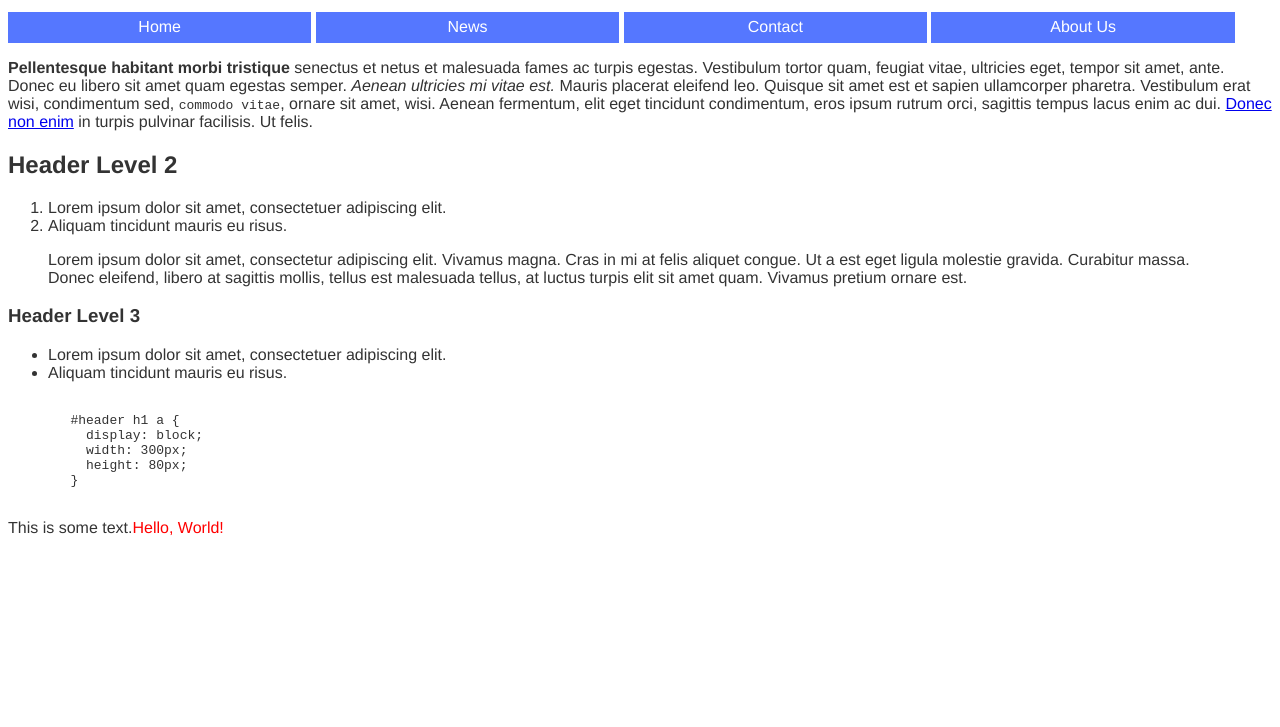
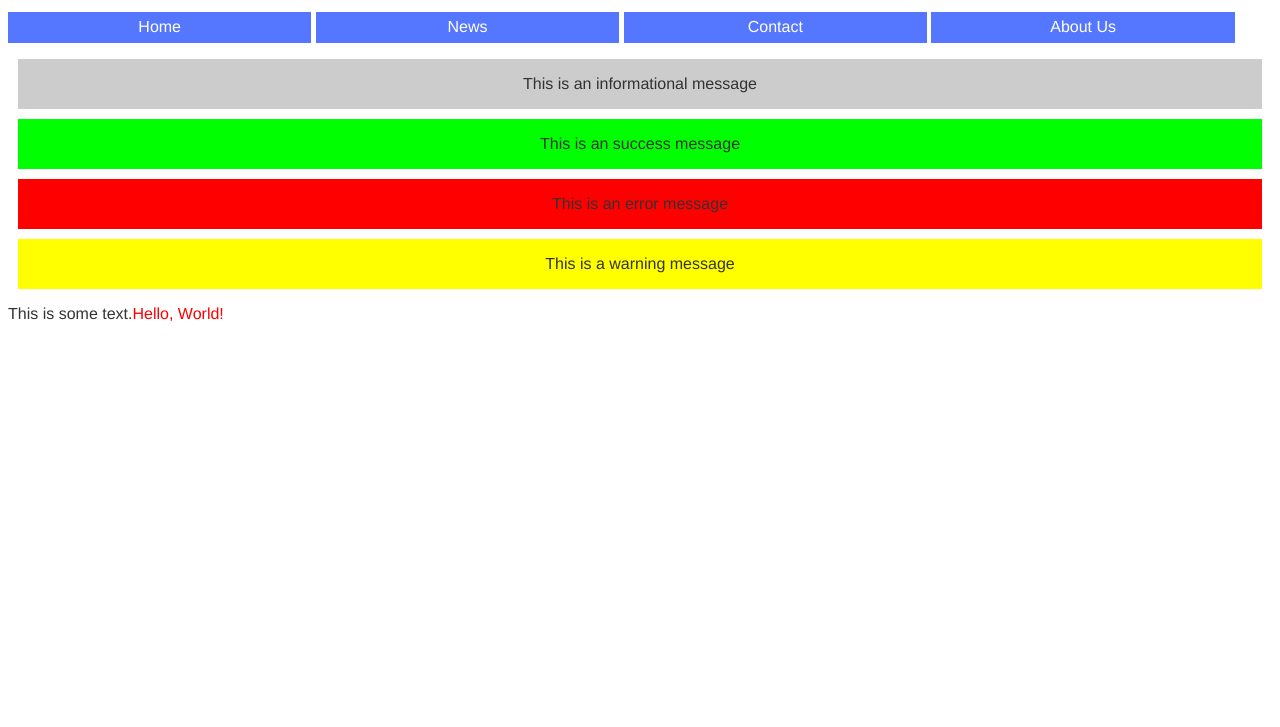
Before and after one commit to baggakunal/learning-sass, a plain HTML site: page index.html in a window 1280 px wide. Shown: the part 73-800 px from the top of the page. Drawn offline with Linux system fonts and the light colour scheme.

Commit message:
Understanding @extend directive

```diff
--- a/index.html
+++ b/index.html
@@ -7,7 +7,7 @@
     </head>
 
     <body>
-        <h1>HTML Ipsum Presents</h1>
+        <h1>Introduction to SASS</h1>
 
         <ul class="nav-bar">
             <li>Home</li>
@@ -16,44 +16,10 @@
             <li>About Us</li>
         </ul>
 
-        <p><strong>Pellentesque habitant morbi tristique</strong> senectus et netus et malesuada fames ac turpis
-            egestas.
-            Vestibulum tortor quam, feugiat vitae, ultricies eget, tempor sit amet, ante. Donec eu libero sit amet quam
-            egestas
-            semper. <em>Aenean ultricies mi vitae est.</em> Mauris placerat eleifend leo. Quisque sit amet est et sapien
-            ullamcorper pharetra. Vestibulum erat wisi, condimentum sed, <code>commodo vitae</code>, ornare sit amet,
-            wisi.
-            Aenean fermentum, elit eget tincidunt condimentum, eros ipsum rutrum orci, sagittis tempus lacus enim ac
-            dui. <a href="#">Donec non enim</a> in turpis pulvinar facilisis. Ut felis.</p>
-
-        <h2>Header Level 2</h2>
-
-        <ol>
-            <li>Lorem ipsum dolor sit amet, consectetuer adipiscing elit.</li>
-            <li>Aliquam tincidunt mauris eu risus.</li>
-        </ol>
-
-        <blockquote>
-            <p>Lorem ipsum dolor sit amet, consectetur adipiscing elit. Vivamus magna. Cras in mi at felis aliquet
-                congue. Ut a
-                est eget ligula molestie gravida. Curabitur massa. Donec eleifend, libero at sagittis mollis, tellus est
-                malesuada tellus, at luctus turpis elit sit amet quam. Vivamus pretium ornare est.</p>
-        </blockquote>
-
-        <h3>Header Level 3</h3>
-
-        <ul>
-            <li>Lorem ipsum dolor sit amet, consectetuer adipiscing elit.</li>
-            <li>Aliquam tincidunt mauris eu risus.</li>
-        </ul>
-
-        <pre><code>
-        #header h1 a {
-          display: block;
-          width: 300px;
-          height: 80px;
-        }
-        </code></pre>
+        <div class="info">This is an informational message</div>
+        <div class="success">This is an success message</div>
+        <div class="error">This is an error message</div>
+        <div class="warning">This is a warning message</div>
 
         <p><span class="some-text">This is some text.</span></p>
     </body>
--- a/styles.scss
+++ b/styles.scss
@@ -1,5 +1,6 @@
 @import './styles/variables';
 @import './styles/navigation';
+@import './styles/message';
 
 body {
     font: {
--- /dev/null
+++ b/styles/_message.scss
@@ -0,0 +1,29 @@
+@import 'variables';
+
+.message {
+    margin: 10px;
+    height: 50px;
+    line-height: 50px;
+    text-align: center;
+    vertical-align: middle;
+}
+
+.info {
+    @extend .message;
+    background-color: $grey;
+}
+
+.success {
+    @extend .message;
+    background-color: $green;
+}
+
+.error {
+    @extend .message;
+    background-color: $red;
+}
+
+.warning {
+    @extend .message;
+    background-color: $yellow;
+}
--- a/styles/_variables.scss
+++ b/styles/_variables.scss
@@ -14,6 +14,14 @@ $small-screen: 600px;
 $font-family: Helvetica, sans-serif;
 
 // Colors
+$red: #F00;
+$green: #0F0;
+
+$yellow: #FF0;
+
+$dark-grey: #222;
+$grey: #ccc;
+
 $base-font-color: #333;
 $tab-color: #57F;
 $tab-hover-color: #49F;
```
Also changed, not shown: styles.css.
